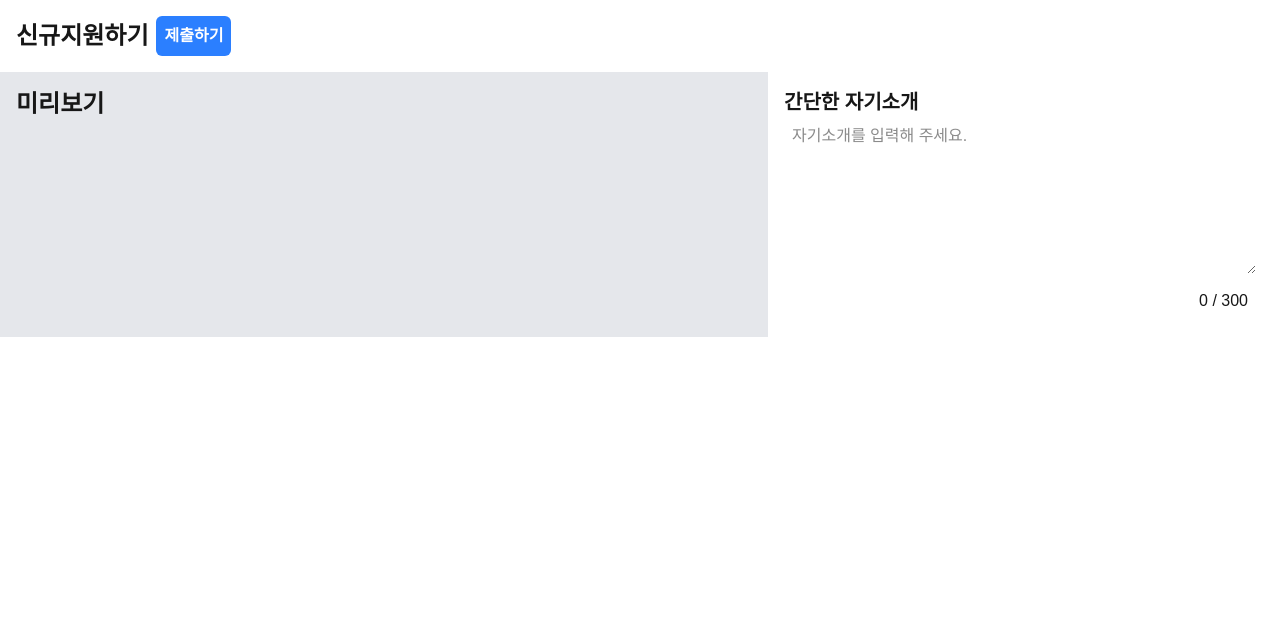
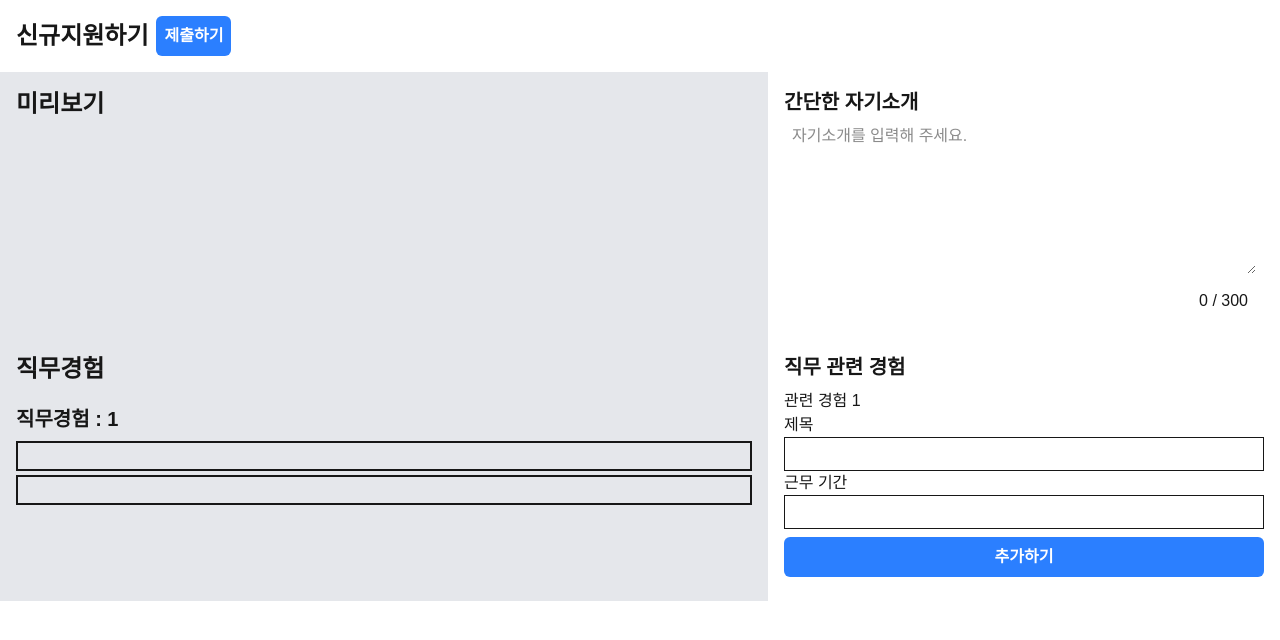
Before and after one commit to hanlee0519-ko/apply-app, a Next.js app: page / in a window 1280 px wide. Shown: the top 640 px of the page. Built offline with nearby package versions, Linux system fonts and the light colour scheme.

Commit message:
Adding Preview In Experience Function

```diff
--- a/src/app/components/apply-experience.tsx
+++ b/src/app/components/apply-experience.tsx
@@ -1,102 +1,29 @@
 "use client";
 
-import { useState } from "react";
-
-interface Experience {
-  id: number;
-  title: string;
-  period: string;
-}
+import useExperiences from "../hooks/use-experience";
+import ExperienceArea from "./experience-area";
+import PreviewExperienceArea from "./preview-experience-area";
 
 export default function ApplyExperience() {
-  const [experiences, setExperiences] = useState<Experience[]>([
-    {
-      id: 1,
-      title: "",
-      period: "",
-    },
-  ]);
-
-  const addExperience = () => {
-    if (experiences.length < 3) {
-      const newId = experiences.length + 1;
-      setExperiences([
-        ...experiences,
-        {
-          id: newId,
-          title: "",
-          period: "",
-        },
-      ]);
-    }
-  };
-
-  const removeExperience = (index: number) => {
-    if (experiences.length > 1) {
-      setExperiences(experiences.filter((_, i) => i !== index));
-    }
-  };
-
-  const updateTitle = (index: number, value: string) => {
-    setExperiences((prev) =>
-      prev.map((exp, i) => (i === index ? { ...exp, title: value } : exp))
-    );
-  };
-
-  const updatePeriod = (index: number, value: string) => {
-    setExperiences((prev) =>
-      prev.map((exp, i) => (i === index ? { ...exp, period: value } : exp))
-    );
-  };
+  const {
+    experiences,
+    delayExperiences,
+    addExperience,
+    removeExperience,
+    updateTitle,
+    updatePeriod,
+  } = useExperiences();
 
   return (
-    <section>
-      <h1 className="text-xl font-bold mb-2">직무 관련 경험</h1>
-
-      <ul className="space-y-6">
-        {experiences.map((experience, index) => (
-          <li key={`experience-${index}`}>
-            <div className="flex justify-between">
-              <h2>관련 경험 {index + 1}</h2>
-              {experiences.length > 1 && (
-                <button
-                  onClick={() => removeExperience(index)}
-                  className="bg-gray-200 p-1 rounded-md"
-                >
-                  삭제
-                </button>
-              )}
-            </div>
-
-            <label>제목</label>
-            <input
-              type="text"
-              value={experience.title}
-              onChange={(e) => updateTitle(index, e.target.value)}
-              className="border-1 w-full p-1 focus:outline-none"
-            />
-
-            <label>근무 기간</label>
-            <input
-              type="text"
-              value={experience.period}
-              onChange={(e) => updatePeriod(index, e.target.value)}
-              className="border-1 w-full p-1 focus:outline-none"
-            />
-          </li>
-        ))}
-      </ul>
-
-      {experiences.length < 3 && (
-        <div className="flex justify-center my-2">
-          <button
-            onClick={addExperience}
-            className="w-full bg-blue-500 text-white p-2 font-bold rounded-md"
-          >
-            추가하기
-          </button>
-        </div>
-      )}
-    </section>
+    <div className="flex">
+      <PreviewExperienceArea delayExperiences={delayExperiences} />
+      <ExperienceArea
+        experiences={experiences}
+        onAdd={addExperience}
+        onRemove={removeExperience}
+        onUpdateTitle={updateTitle}
+        onUpdatePeriod={updatePeriod}
+      />
+    </div>
   );
 }
--- /dev/null
+++ b/src/app/components/apply-introduce.tsx
@@ -0,0 +1,21 @@
+"use client";
+
+import SelfIntroduceArea from "./introduce-area";
+import PreviewSelfIntroduceArea from "./preview-introduc-area";
+import useIntroduce from "../hooks/use-introduce";
+
+export default function ApplyIntroduce() {
+  const { introduction, delayIntroduction, handleChange, maxLength } =
+    useIntroduce();
+
+  return (
+    <div className="flex">
+      <PreviewSelfIntroduceArea delayIntroduction={delayIntroduction} />
+      <SelfIntroduceArea
+        introduction={introduction}
+        maxLength={maxLength}
+        onChange={handleChange}
+      />
+    </div>
+  );
+}
--- /dev/null
+++ b/src/app/components/experience-area.tsx
@@ -0,0 +1,72 @@
+type Experience = {
+  id: number;
+  title: string;
+  period: string;
+};
+
+type ExperienceAreaProps = {
+  experiences: Experience[];
+  onAdd: () => void;
+  onRemove: (index: number) => void;
+  onUpdateTitle: (index: number, value: string) => void;
+  onUpdatePeriod: (index: number, value: string) => void;
+};
+
+export default function ExperienceArea({
+  experiences,
+  onAdd,
+  onRemove,
+  onUpdateTitle,
+  onUpdatePeriod,
+}: ExperienceAreaProps) {
+  return (
+    <section className="w-[40%] p-4">
+      <h1 className="text-xl font-bold mb-2">직무 관련 경험</h1>
+
+      <ul className="space-y-6">
+        {experiences.map((experience, index) => (
+          <li key={`experience-${index}`}>
+            <div className="flex justify-between">
+              <h2>관련 경험 {index + 1}</h2>
+              {experiences.length > 1 && (
+                <button
+                  onClick={() => onRemove(index)}
+                  className="bg-gray-200 p-1 rounded-md"
+                >
+                  삭제
+                </button>
+              )}
+            </div>
+
+            <label>제목</label>
+            <input
+              type="text"
+              value={experience.title}
+              onChange={(e) => onUpdateTitle(index, e.target.value)}
+              className="border-1 w-full p-1 focus:outline-none"
+            />
+
+            <label>근무 기간</label>
+            <input
+              type="text"
+              value={experience.period}
+              onChange={(e) => onUpdatePeriod(index, e.target.value)}
+              className="border-1 w-full p-1 focus:outline-none"
+            />
+          </li>
+        ))}
+      </ul>
+
+      {experiences.length < 3 && (
+        <div className="flex justify-center my-2">
+          <button
+            onClick={onAdd}
+            className="w-full bg-blue-500 text-white p-2 font-bold rounded-md"
+          >
+            추가하기
+          </button>
+        </div>
+      )}
+    </section>
+  );
+}
--- /dev/null
+++ b/src/app/components/preview-experience-area.tsx
@@ -0,0 +1,30 @@
+type Experience = {
+  id: number;
+  title: string;
+  period: string;
+};
+
+type PreviewExperienceArea = {
+  delayExperiences: Experience[];
+};
+
+export default function PreviewExperienceArea({
+  delayExperiences,
+}: PreviewExperienceArea) {
+  return (
+    <section className="w-[60%] bg-gray-200 p-4">
+      <h1 className="text-2xl font-bold mb-5">직무경험</h1>
+      <ul>
+        {delayExperiences.map((exp, index) => (
+          <article key={`exp-${index + 1}`} className="mb-4">
+            <h2 className="text-xl font-bold mb-2">{`직무경험 : ${
+              index + 1
+            }`}</h2>
+            <p className="border-2 p-1 mb-1 h-[30px]">{exp.title}</p>
+            <p className="border-2 p-1 mb-1 h-[30px]">{exp.period}</p>
+          </article>
+        ))}
+      </ul>
+    </section>
+  );
+}
--- /dev/null
+++ b/src/app/components/preview-introduc-area.tsx
@@ -0,0 +1,14 @@
+type PreviewSelfIntroAreaProps = {
+  delayIntroduction: string;
+};
+
+export default function PreviewIntroduceArea({
+  delayIntroduction,
+}: PreviewSelfIntroAreaProps) {
+  return (
+    <section className="w-[60%] bg-gray-200 p-4">
+      <h1 className="text-2xl font-bold mb-5">미리보기</h1>
+      <p>{delayIntroduction}</p>
+    </section>
+  );
+}
--- a/src/app/components/preview-self-introduce.tsx
+++ /dev/null
@@ -1,14 +0,0 @@
-type PreviewSelfIntroProps = {
-  delayIntroduction: string;
-};
-
-export default function PreviewSelfIntroduce({
-  delayIntroduction,
-}: PreviewSelfIntroProps) {
-  return (
-    <section className="w-[60%] bg-gray-200 p-4">
-      <h1 className="text-2xl font-bold mb-5">{"미리보기"}</h1>
-      <p>{delayIntroduction}</p>
-    </section>
-  );
-}
--- /dev/null
+++ b/src/app/hooks/use-experience.ts
@@ -0,0 +1,69 @@
+type Experience = {
+  id: number;
+  title: string;
+  period: string;
+};
+
+import { useState, useEffect } from "react";
+
+export default function useExperiences() {
+  const [experiences, setExperiences] = useState<Experience[]>([
+    {
+      id: 1,
+      title: "",
+      period: "",
+    },
+  ]);
+
+  const [delayExperiences, setDelayExperiences] =
+    useState<Experience[]>(experiences);
+
+  const addExperience = () => {
+    if (experiences.length < 3) {
+      const newId = experiences.length + 1;
+      setExperiences([
+        ...experiences,
+        {
+          id: newId,
+          title: "",
+          period: "",
+        },
+      ]);
+    }
+  };
+
+  const removeExperience = (index: number) => {
+    if (experiences.length > 1) {
+      setExperiences(experiences.filter((_, i) => i !== index));
+    }
+  };
+
+  const updateTitle = (index: number, value: string) => {
+    setExperiences((prev) =>
+      prev.map((exp, i) => (i === index ? { ...exp, title: value } : exp))
+    );
+  };
+
+  const updatePeriod = (index: number, value: string) => {
+    setExperiences((prev) =>
+      prev.map((exp, i) => (i === index ? { ...exp, period: value } : exp))
+    );
+  };
+
+  useEffect(() => {
+    const timer = setTimeout(() => {
+      setDelayExperiences(experiences);
+    }, 500);
+
+    return () => clearTimeout(timer);
+  }, [experiences]);
+
+  return {
+    experiences,
+    delayExperiences,
+    addExperience,
+    removeExperience,
+    updateTitle,
+    updatePeriod,
+  };
+}
--- a/src/app/components/self-introduce.tsx
+++ b/src/app/hooks/use-introduce.ts
@@ -1,37 +1,32 @@
-"use client";
+import { useEffect, useState } from "react";
 
-import { useEffect, useState } from "react";
-import SelfIntroduceArea from "./self-introduce-area";
-import PreviewSelfIntroduce from "./preview-self-introduce";
-
-export default function SelfIntroduce() {
+export default function useIntroduce() {
   const [introduction, setIntroduction] = useState<string>("");
   const [delayIntroduction, setDelayIntroduction] = useState<string>("");
+
   const maxLength = 300;
 
   const handleChange = (event: React.ChangeEvent<HTMLTextAreaElement>) => {
     const value = event.target.value;
-    if (value.length <= maxLength) setIntroduction(value);
+    if (value.length <= maxLength) {
+      setIntroduction(value);
+    }
   };
 
   useEffect(() => {
     const timer = setTimeout(() => {
       setDelayIntroduction(introduction);
-    }, 500);
+    }, 300);
 
     return () => {
       clearTimeout(timer);
     };
   }, [introduction]);
 
-  return (
-    <div className="flex">
-      <PreviewSelfIntroduce delayIntroduction={delayIntroduction} />
-      <SelfIntroduceArea
-        introduction={introduction}
-        maxLength={maxLength}
-        onChange={handleChange}
-      />
-    </div>
-  );
+  return {
+    introduction,
+    delayIntroduction,
+    handleChange,
+    maxLength,
+  };
 }
--- a/src/app/page.tsx
+++ b/src/app/page.tsx
@@ -1,6 +1,5 @@
+import ApplyIntroduce from "./components/apply-introduce";
 import ApplyExperience from "./components/apply-experience";
-import ApplyPosition from "./components/apply-position";
-import SelfIntroduce from "./components/self-introduce";
 
 export default function Home() {
   return (
@@ -12,7 +11,8 @@ export default function Home() {
         </button>
       </header>
       <main className="w-screen h-screen">
-        <SelfIntroduce />
+        <ApplyIntroduce />
+        <ApplyExperience />
       </main>
     </div>
   );
```
Also changed, not shown: src/app/components/introduce-area.tsx (renamed from src/app/components/self-introduce-area.tsx).
